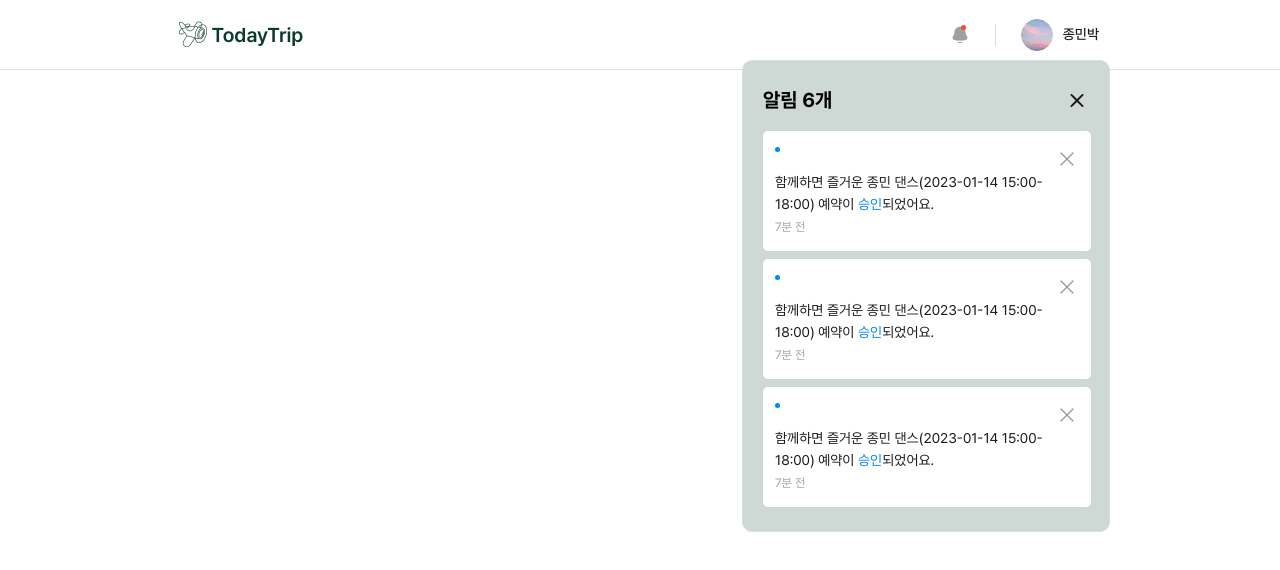
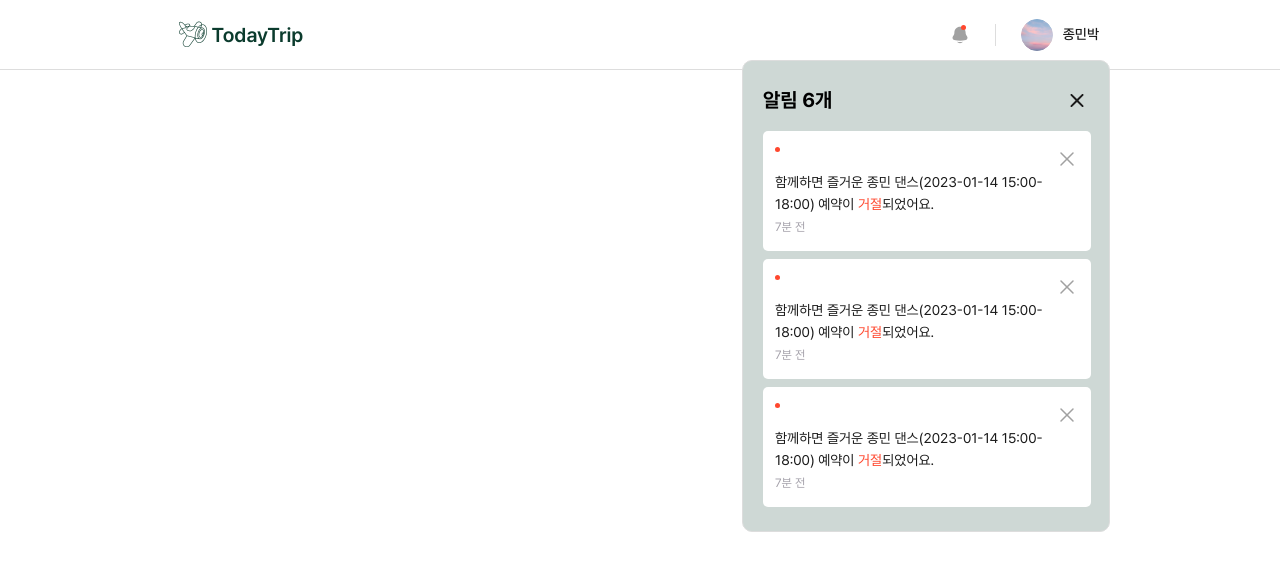
Before and after one commit to TripTripNow/TodayTrip, a Next.js app: page / in a window 1280 px wide. Both pictures are taken after a click on the button 959 px from the left and 34 px from the top of the page. Shown: the top 570 px of the page. Built offline with nearby package versions, Linux system fonts and the light colour scheme.

Commit message:
Fix: 거부 -> 거절로 변경 #13

```diff
--- a/src/components/Navbar/AlarmModal.tsx
+++ b/src/components/Navbar/AlarmModal.tsx
@@ -15,7 +15,7 @@ const TIME = '7분';
 const TITLE = '함께하면 즐거운 종민 댄스';
 const WHEN = '2023-01-14 15:00-18:00';
 const ALARMS = [1, 2, 3];
-const APPROVE_STATUS = true;
+const APPROVE_STATUS = false;
 
 function AlarmModal({ setIsModalOpen }: AlarmModalProps) {
   const [openStatus, setOpenStatus] = useState(true);
@@ -50,7 +50,7 @@ function AlarmModal({ setIsModalOpen }: AlarmModalProps) {
                 <p className={styles.alarmModalContent}>
                   {TITLE}({WHEN}) 예약이{' '}
                   <span className={APPROVE_STATUS ? styles.approveTrue : styles.approveFalse}>
-                    {APPROVE_STATUS ? '승인' : '거부'}
+                    {APPROVE_STATUS ? '승인' : '거절'}
                   </span>
                   되었어요.
                 </p>
```
